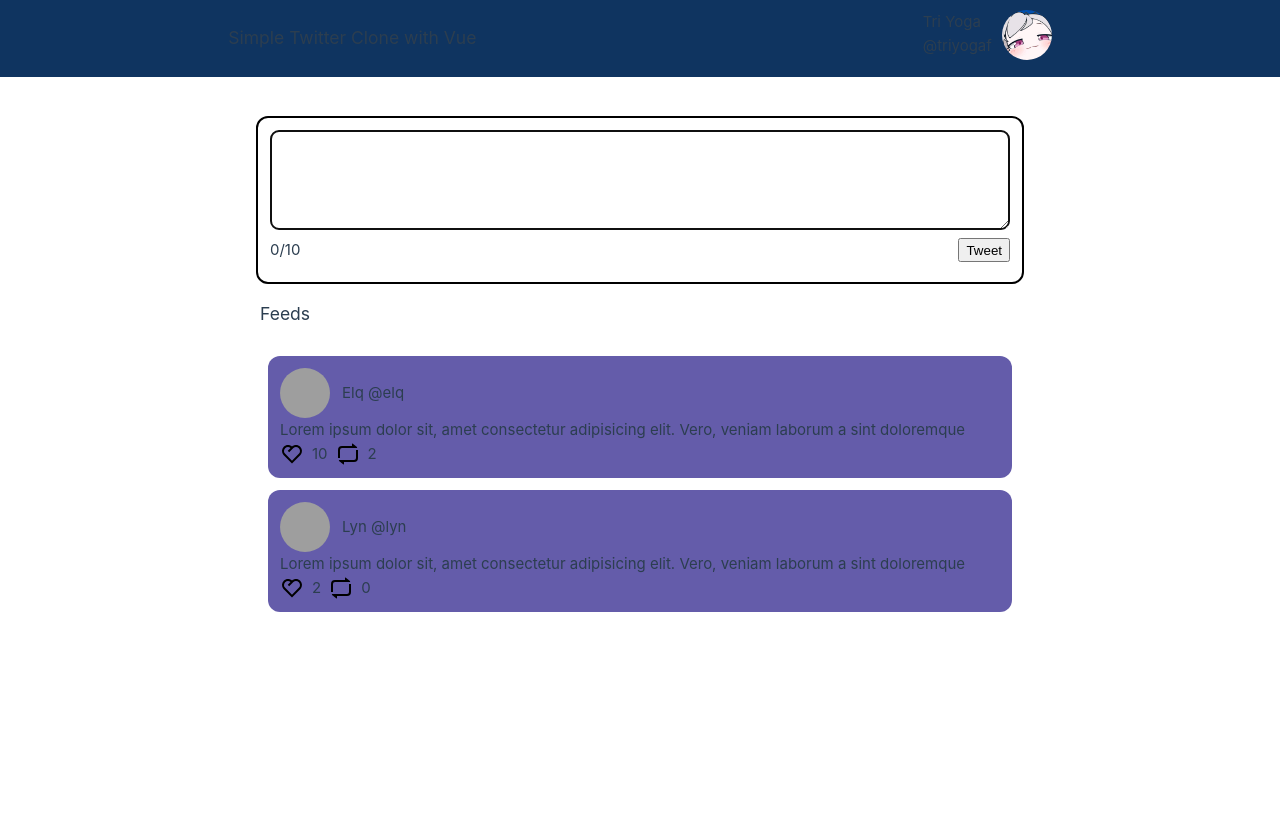
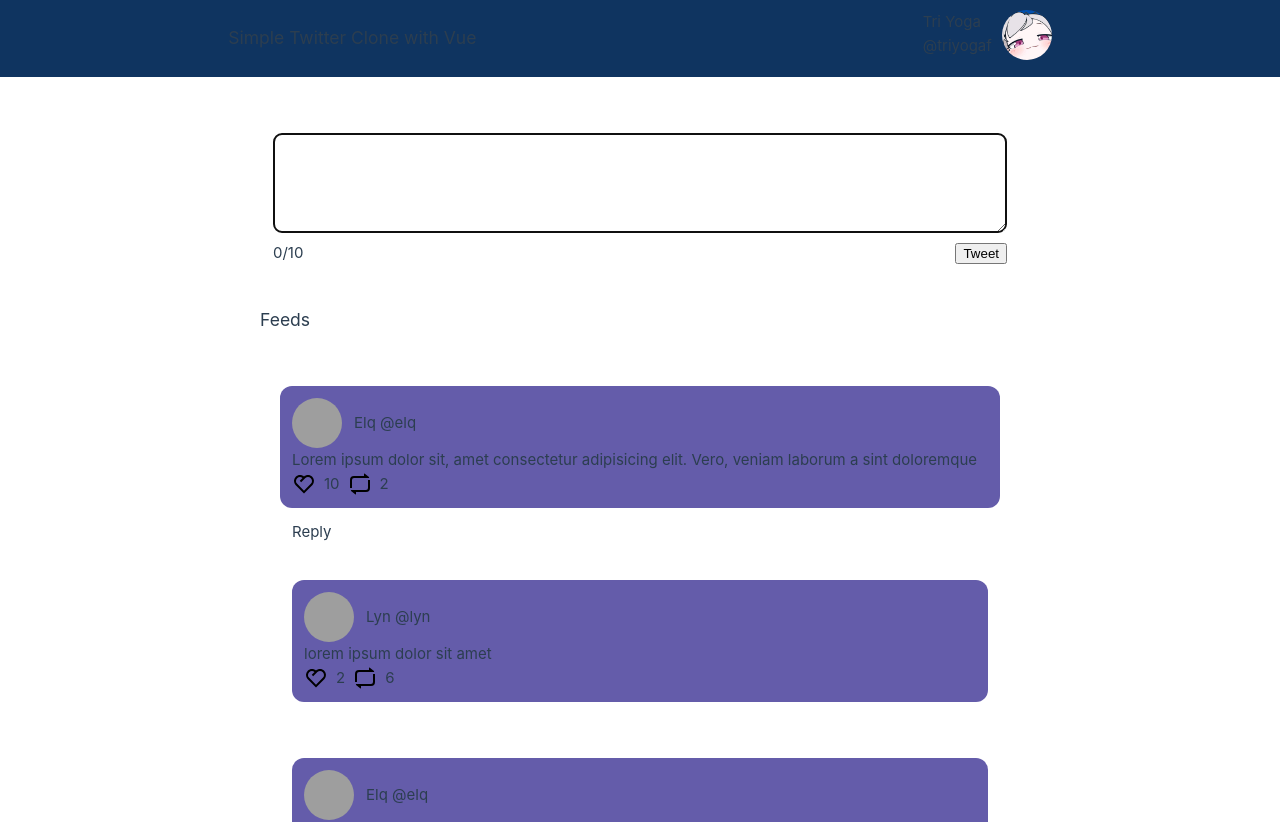
Before and after one commit to TriYogaF/twitter-clone-vue, a Vue app: page / in a window 1280 px wide. Shown: the top 822 px of the page. Built offline with nearby package versions, Linux system fonts and the light colour scheme; grey boxes are pictures that could not be loaded.

Commit message:
create add reply feature

```diff
--- a/src/App.vue
+++ b/src/App.vue
@@ -1,9 +1,9 @@
 <template>
   <Navbar />
   <div class="main">
-    <TweetInput v-on:tweet="tweet" />
+    <TweetInput :add-data="addTweet" />
     <h3 class="title">Feeds</h3>
-    <TweetCard v-for="tweet in tweets" v-bind:key="tweet.id" v-on:like="likeCount" v-on:retweet="retweetCount" :on-delete="deleteTweet" v-bind="tweet" />
+    <TweetCard v-for="tweet in tweets" v-bind:key="tweet.id" v-on:like="likeCount" v-on:retweet="retweetCount" :on-delete="deleteTweet" :add-reply="addReply" v-bind="tweet" />
   </div>
 </template>
 
@@ -12,10 +12,8 @@ import Navbar from "./components/Navbar.vue";
 import gambar from "./assets/pic.jpg";
 import user1 from "./assets/user1.png";
 import user2 from "./assets/user2.png";
-import TweetCard from "./components/TweetCard.vue";
-import TweetInput from "./components/TweetInput.vue";
 export default {
-  components: { Navbar, TweetCard, TweetInput },
+  components: { Navbar },
   data() {
     return {
       user: {
@@ -37,7 +35,34 @@ export default {
             like: 10,
             retweet: 2,
           },
-          comments: {},
+          comments: [
+            {
+              id: 1,
+              user: {
+                fullname: "Lyn",
+                username: "@lyn",
+                avatarUrl: user2,
+              },
+              reply: {
+                content: "lorem ipsum dolor sit amet",
+                like: 2,
+                retweet: 6,
+              },
+            },
+            {
+              id: 2,
+              user: {
+                fullname: "Elq",
+                username: "@elq",
+                avatarUrl: user1,
+              },
+              reply: {
+                content: "aaaaaaaaaaaaaaaaaaaa",
+                like: 1,
+                retweet: 3,
+              },
+            },
+          ],
         },
         {
           id: 2,
@@ -51,7 +76,7 @@ export default {
             like: 2,
             retweet: 0,
           },
-          comments: {},
+          comments: [],
         },
       ],
     };
@@ -64,7 +89,7 @@ export default {
     };
   },
   methods: {
-    tweet(ele) {
+    addTweet(ele) {
       this.tweets.unshift({
         id: this.getHighestId,
         user: {
@@ -77,10 +102,28 @@ export default {
           like: 0,
           retweet: 0,
         },
-        comments: {},
+        comments: [],
       });
       console.log(this.tweets);
-      console.log(ele);
+      // console.log(ele);
+    },
+    addReply(ele, num) {
+      this.tweets
+        .find(({ id }) => id == num)
+        .comments.unshift({
+          id: this.getHighestId,
+          user: {
+            fullname: "Tri Yoga",
+            username: "@triyogaf",
+            avatarUrl: gambar,
+          },
+          reply: {
+            content: ele,
+            like: 0,
+            retweet: 0,
+          },
+        });
+      console.log(this.tweets.find(({ id }) => id == num));
     },
     likeCount(e) {
       // this.tweets.find(({ id }) => id == e).tweet.like + 1;
@@ -115,7 +158,7 @@ export default {
 <style>
 .main {
   max-width: 800px;
-  background-color: rgba(255, 255, 255, 0.15);
+  /* background-color: rgba(255, 255, 255, 0.15); */
   justify-content: center;
   margin: auto;
   margin-top: 100px;
@@ -126,4 +169,11 @@ export default {
   display: block;
   padding: 16px 4px;
 }
+
+.card {
+  margin: 16px 0px;
+  padding: 8px;
+  border-radius: 12px;
+  background-color: rgba(255, 255, 255, 0.7);
+}
 </style>
--- a/src/components/TweetCard.vue
+++ b/src/components/TweetCard.vue
@@ -1,26 +1,33 @@
 <template>
+  <div class="card">
     <div class="content">
       <div class="post">
         <div class="post-name">
           <Avatar :avatar="this.user.avatarUrl" />
           <p class="name">{{ this.user.fullname }} {{ this.user.username }}</p>
         </div>
-      <p>{{ this.tweet.content }}</p>
+        <p v-if="tweet">{{ this.tweet.content }}</p>
+        <p v-else-if="reply">{{ this.reply.content }}</p>
         <div class="likeandretweet">
-        <svg v-if="!like" xmlns="http://www.w3.org/2000/svg" viewBox="0 0 24 24" width="24" height="24" @click="handleAction">
+          <svg v-if="!like" xmlns="http://www.w3.org/2000/svg" viewBox="0 0 24 24" width="24" height="24" @click="handleLike">
             <!-- @click="$emit('like', $event)" -->
             <path fill="none" d="M0 0H24V24H0z" />
             <path
               d="M20.243 4.757c2.262 2.268 2.34 5.88.236 8.236l-8.48 8.492-8.478-8.492c-2.104-2.356-2.025-5.974.236-8.236 2.265-2.264 5.888-2.34 8.244-.228 2.349-2.109 5.979-2.039 8.242.228zM5.172 6.172c-1.49 1.49-1.565 3.875-.192 5.451L12 18.654l7.02-7.03c1.374-1.577 1.299-3.959-.193-5.454-1.487-1.49-3.881-1.562-5.453-.186l-4.202 4.203-1.415-1.414 2.825-2.827-.082-.069c-1.575-1.265-3.877-1.157-5.328.295z"
             />
           </svg>
-        <svg v-else-if="like" xmlns="http://www.w3.org/2000/svg" viewBox="0 0 24 24" width="24" height="24" @click="handleAction">
+          <svg v-else-if="like" xmlns="http://www.w3.org/2000/svg" viewBox="0 0 24 24" width="24" height="24" @click="handleLike">
             <path fill="none" d="M0 0H24V24H0z" />
             <path
               d="M20.243 4.757c2.262 2.268 2.34 5.88.236 8.236l-8.48 8.492-8.478-8.492c-2.104-2.356-2.025-5.974.236-8.236C5.515 3 8.093 2.56 10.261 3.44L6.343 7.358l1.414 1.415L12 4.53l-.013-.014.014.013c2.349-2.109 5.979-2.039 8.242.228z"
             />
           </svg>
+          <span v-if="tweet">
             {{ this.tweet.like }}
+          </span>
+          <span v-else-if="reply">
+            {{ this.reply.like }}
+          </span>
           <svg xmlns="http://www.w3.org/2000/svg" viewBox="0 0 24 24" width="24" height="24" @click="$emit('retweet', id)">
             <path fill="none" d="M0 0h24v24H0z" />
             <path
@@ -28,14 +35,28 @@
               fill="rgba(0,0,0,1)"
             />
           </svg>
+          <span v-if="tweet">
             {{ this.tweet.retweet }}
+          </span>
+          <span v-else-if="reply">
+            {{ this.reply.retweet }}
+          </span>
           <svg v-if="this.user.username == '@triyogaf'" xmlns="http://www.w3.org/2000/svg" viewBox="0 0 24 24" width="24" height="24" @click="onDelete(this.id)">
             <path fill="none" d="M0 0h24v24H0z" />
             <path d="M7 4V2h10v2h5v2h-2v15a1 1 0 0 1-1 1H5a1 1 0 0 1-1-1V6H2V4h5zM6 6v14h12V6H6zm3 3h2v8H9V9zm4 0h2v8h-2V9z" />
           </svg>
         </div>
       </div>
-    <div class="reply"></div>
+    </div>
+    <KeepAlive>
+      <div v-if="tweet" class="reply" @click="showReply = !showReply">
+        <TweetInput v-if="showReply" :inputReply="true" :id="this.id" :add-data="addReply" />
+        <p v-else>Reply</p>
+      </div>
+    </KeepAlive>
+    <div v-if="hasComment" class="comment">
+      <TweetCard v-for="item in comments" :key="item.id" v-bind="item" />
+    </div>
   </div>
 </template>
 
@@ -45,6 +66,7 @@ export default {
   data() {
     return {
       like: false,
+      showReply: false,
     };
   },
   props: {
@@ -52,17 +74,28 @@ export default {
     user: Object,
     tweet: Object,
     onDelete: Function,
+    comments: Array,
+    reply: Object,
+    addReply: Function,
   },
   components: { Avatar },
   emits: ["like"],
   methods: {
-    handleAction() {
-      // "$emit('like', id)";
-      this.like = !this.like;
-      // this.$emit("like");
-    },
     handleLike() {
       this.like = !this.like;
+    },
+    // addReply(e, id) {
+    //   console.log(`card ${id}`);
+    //   this.comments.unshift({
+    //     id: 11,
+    //   });
+    //   console.log(this.comments);
+    // },
+  },
+  computed: {
+    hasComment() {
+      const comments = this.comments;
+      return comments && comments.length > 0;
     },
   },
 };
@@ -83,6 +116,13 @@ export default {
   padding: 16px 4px;
 } */
 
+.card {
+  margin: 16px 4px;
+  padding: 8px;
+  border-radius: 12px;
+  background-color: rgba(255, 255, 255, 0.1);
+}
+
 .content {
   display: flex;
   /* justify-content: center; */
@@ -102,4 +142,12 @@ export default {
   display: flex;
   gap: 8px;
 }
+
+.reply {
+  padding: 0px 24px;
+}
+
+.wrap-input {
+  margin: 4px;
+}
 </style>
--- a/src/components/TweetInput.vue
+++ b/src/components/TweetInput.vue
@@ -3,7 +3,10 @@
     <textarea ref="input" v-model="tweet" name="input" id="input"></textarea>
     <div class="ket">
       <span>{{ this.tweet.length }}/10</span>
-      <button :disabled="this.tweet.length > 10 ? true : false" type="submit" @click="$emit('tweet', tweet)">Tweet</button>
+      <div class="button-group">
+        <button v-if="inputReply">Cancel</button>
+        <button :disabled="this.tweet.length > 10 ? true : false" type="submit" @click="handleSubmit">Tweet</button>
+      </div>
     </div>
   </div>
 </template>
@@ -14,7 +17,20 @@ export default {
     return {
       tweet: "",
       btnDisabled: true,
+      // inputReply: false,
     };
+  },
+  props: {
+    id: Number,
+    addData: Function,
+    inputReply: Boolean,
+  },
+  methods: {
+    handleSubmit() {
+      this.addData(this.tweet, this.id);
+      // console.log(this.$refs.input.value);
+      this.tweet = "";
+    },
   },
   mounted() {
     this.$refs.input.focus();
@@ -24,7 +40,7 @@ export default {
 
 <style>
 .wrap-input {
-  border: 2px solid black;
+  border: 1px solid #fff;
   border-radius: 12px;
   padding: 12px;
 }
@@ -41,6 +57,9 @@ textarea {
   justify-content: space-between;
 }
 
+button {
+  margin-inline-start: 6px;
+}
 /* .disable {
   background-color: gray;
 } */
--- a/src/main.js
+++ b/src/main.js
@@ -3,8 +3,9 @@ import App from "./App.vue";
 
 import "./assets/main.css";
 import TweetInput from "./components/TweetInput.vue";
+import TweetCard from "./components/TweetCard.vue";
 
 // createApp(App).mount("#app");
 const app = createApp(App);
-app.component("TweetInput", TweetInput);
+app.component("TweetInput", TweetInput).component("TweetCard", TweetCard);
 app.mount("#app");
```
Lines whose indentation alone changed are shown as unchanged.
